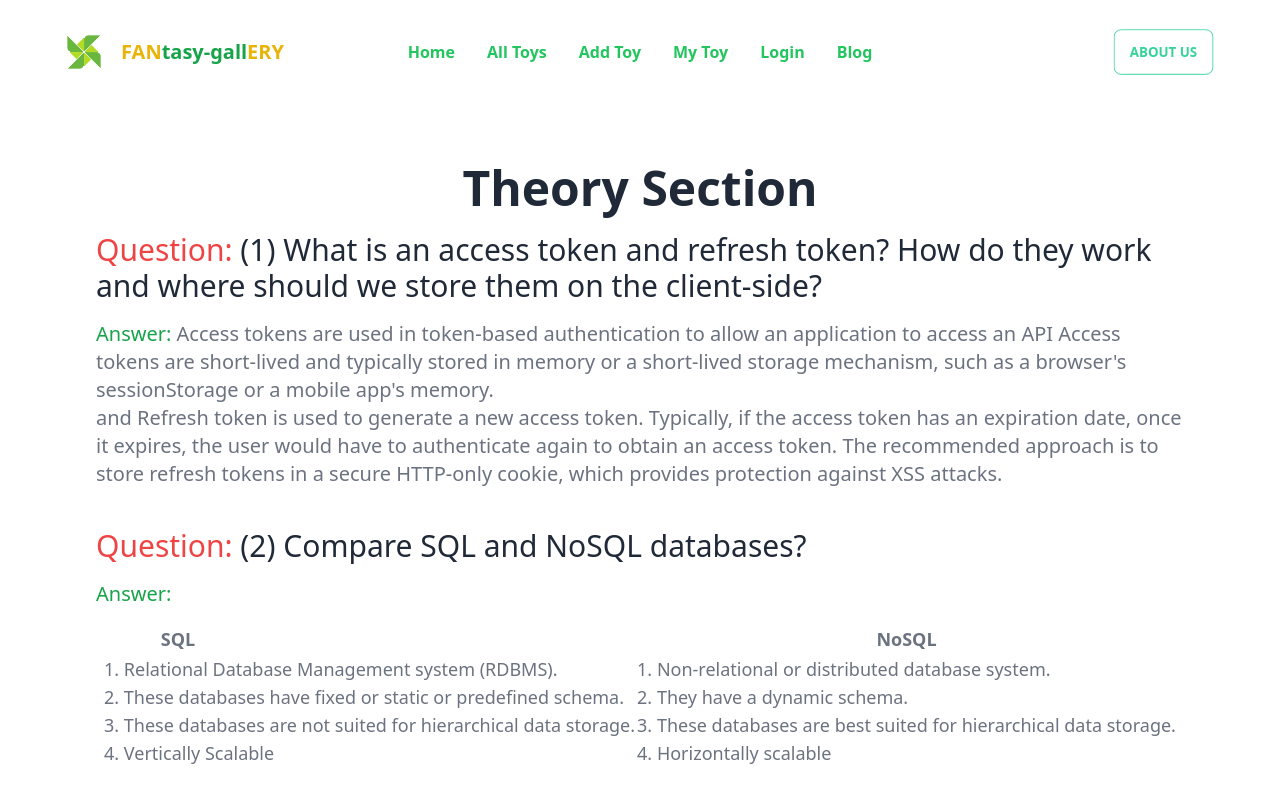
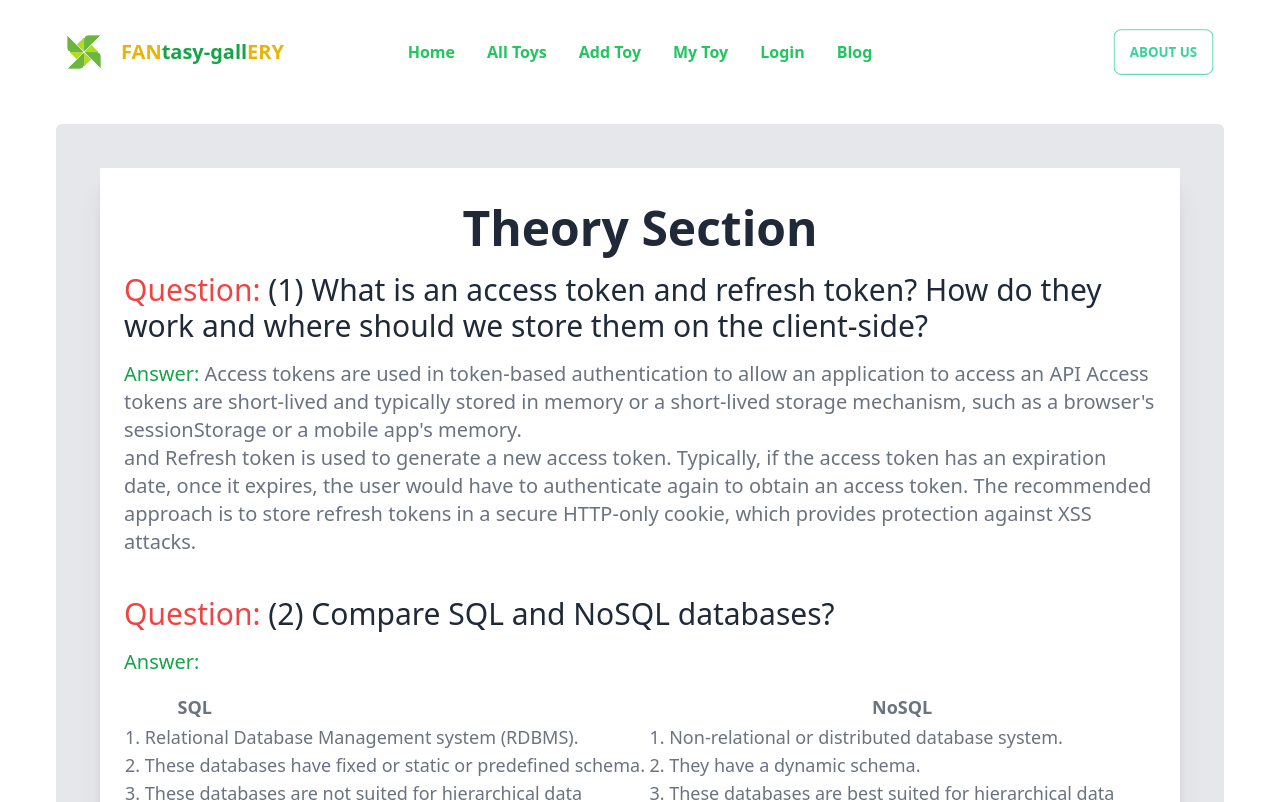
Before and after one commit to abdussamadsaiful7/PJ-Marks-toy-Gallery-Client, a React (Vite) app: page /blog in a window 1280 px wide. Shown: the top 802 px of the page. Built offline with nearby package versions, Linux system fonts and the light colour scheme.

Commit message:
added  question's answer of blog

```diff
--- a/src/Components/Blog/Blog.jsx
+++ b/src/Components/Blog/Blog.jsx
@@ -3,7 +3,8 @@ import React from 'react';
 const Blog = () => {
     return (
 
-        <div className='lg:mx-10 mx-5 my-20'>
+        <div className='bg-gray-200 p-1 rounded-md my-10'>
+            <div className='lg:mx-10 mx-5 my-10 bg-white py-4 px-6 shadow-xl'>
                 <h1 className='text-center text-5xl font-bold my-5'>Theory Section</h1>
                 <div>
                     <h1 className='text-3xl'><span className='text-red-500'>Question:</span> (1) What is an access token and refresh token? How do they work and where should we store them on the client-side?</h1>
@@ -45,13 +46,14 @@ const Blog = () => {
                     <h1 className='text-3xl'><span className='text-red-500'>Question:</span> (3) What is express js
                         and Nest JS? </h1>
                     <p className='text-xl my-4 text-gray-500'><span className='text-green-600'>Answer:</span>
-                Express js is a minimal and flexible Node.js web application framework that provides a robust set of features for web and mobile applications. <br/> and Nest js is a framework that helps build Node.JS server-side applications. The Nest framework is built using TypeScript which allows developers to build highly scalable and testable applications.  </p>
+                        Express js is a minimal and flexible Node.js web application framework that provides a robust set of features for web and mobile applications. <br /> and Nest js is a framework that helps build Node.JS server-side applications. The Nest framework is built using TypeScript which allows developers to build highly scalable and testable applications.  </p>
                 </div>
                 <div className='mt-10'>
                     <h1 className='text-3xl'><span className='text-red-500'>Question:</span> (4) What is MongoDB aggregate and how does it work?</h1>
                     <p className='text-xl my-4 text-gray-500'><span className='text-green-600'>Answer:</span>
                         Aggregate is a way of processing a large number of documents in a collection by means of passing them through different stages. The stages make up what is known as a pipeline. The stages in a pipeline can filter, sort, group, reshape and modify documents that pass through the pipeline.
-                <br/> Aggregation in MongoDB is responsible for processing the data, which results in the calculated outputs, generally by assembling the data from several documents and then executes in various ways on those assembled data in order to yield one collective result. It practices documents and then yield computed outputs and thus execute a range of operations on the assembled data to return only one result.</p>
+                        <br /> Aggregation in MongoDB is responsible for processing the data, which results in the calculated outputs, generally by assembling the data from several documents and then executes in various ways on those assembled data in order to yield one collective result. It practices documents and then yield computed outputs and thus execute a range of operations on the assembled data to return only one result.</p>
+                </div>
             </div>
         </div>
 
```
Lines whose indentation alone changed are shown as unchanged.
